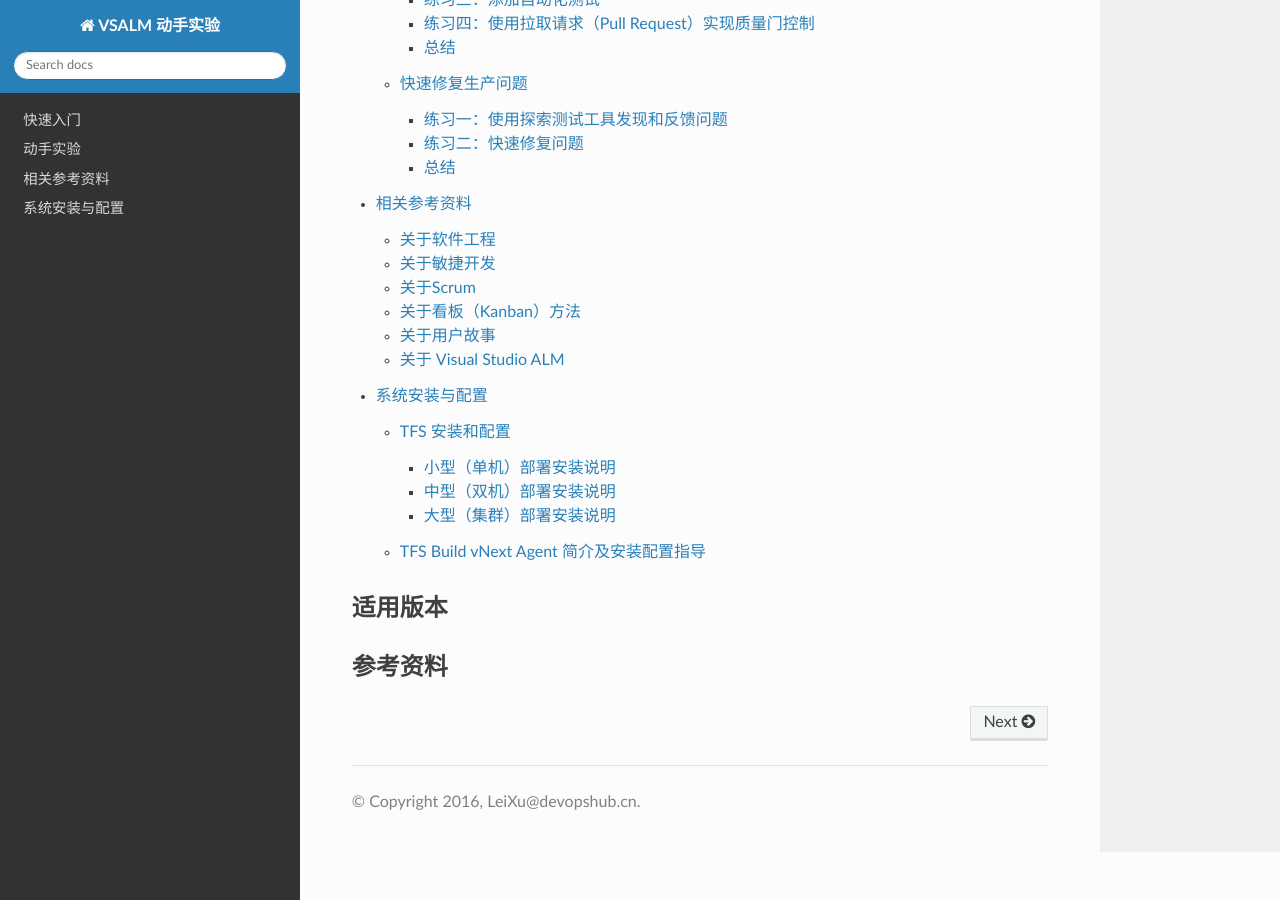
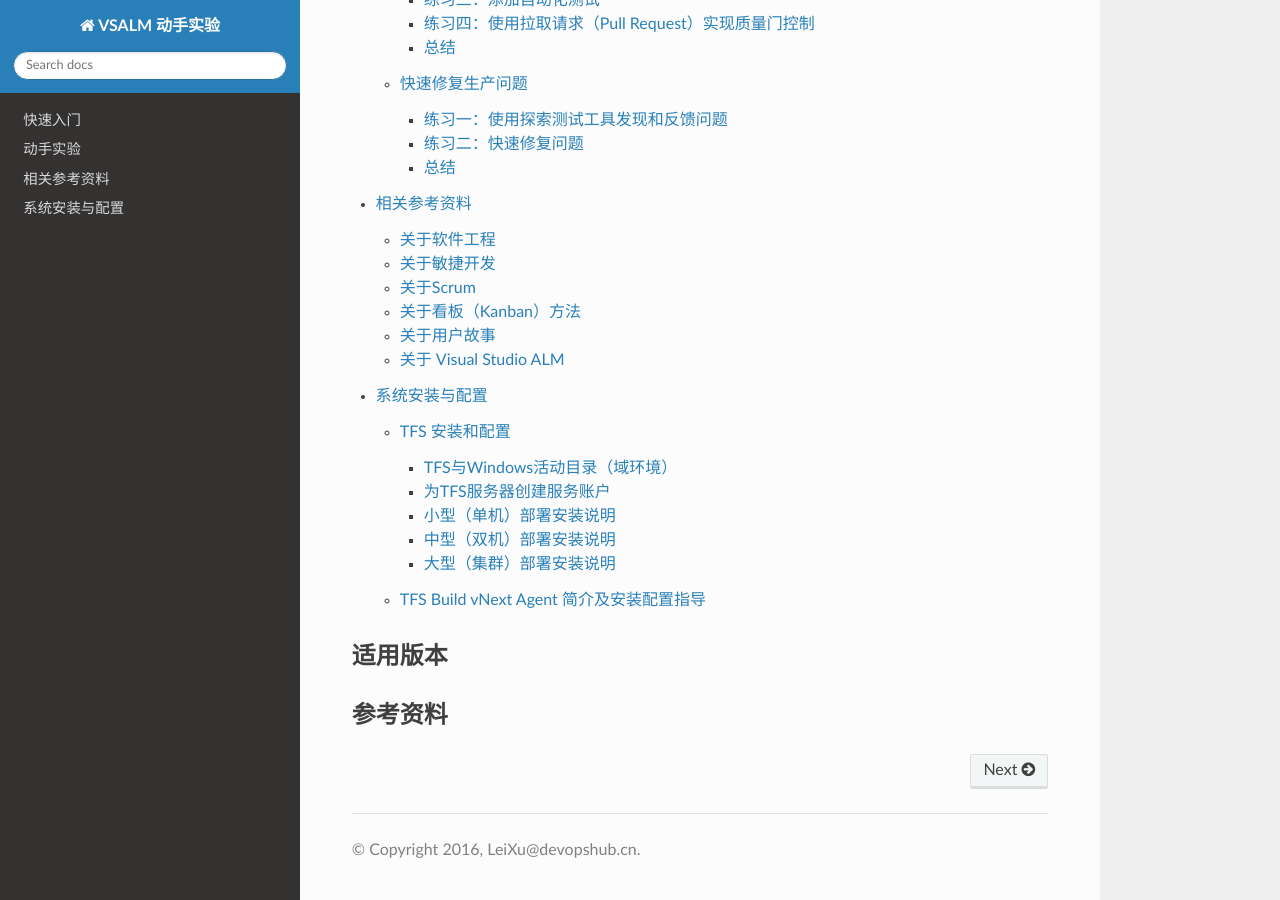
Before and after one commit to ups216/vsalm-hols, a Sphinx documentation site: the page built from docs/index.rst, in a window 1280 px wide and 900 px high, scrolled down 1431 px. Built offline with Sphinx 7.4.7 and the Read the Docs theme 2.0.0, drawn with Linux system fonts in a browser that asks for light colours; the version number could not be read and is left out; some of the changed lines change nothing that is shown.

Commit message:
added accounts and ad pages

```diff
--- /dev/null
+++ b/docs/others/tfs-installation-accounts.rst
@@ -0,0 +1,2 @@
+为TFS服务器创建服务账户
+^^^^^^^^^^^^^^^^^^^^^^
--- /dev/null
+++ b/docs/others/tfs-installation-ad.rst
@@ -0,0 +1,32 @@
+TFS与Windows活动目录（域环境）
+^^^^^^^^^^^^^^^^^^^^^^^^^^^^^^
+
+活动目录（Active Directory）是面向Windows Standard Server、Windows Enterprise Server以及 Windows Datacenter Server的目录服务。Active Directory存储了有关网络对象的信息，并且让管理员和用户能够轻松地查找和使用这些信息。
+
+**什么时候需要将TFS部署在域环境？**
+
+如果将要使用您的TFS服务器的人员很多，或者您需要使用中型（双机），大型（集群）模式的部署，推荐您将TFS部署在域环境中。因为这样便于我们配置TFS的周边服务，如：报表服务，SharePoint服务和自动化持续集成服务。一般来说，我们无法在一台服务器上完成TFS核心服务和周边服务的完整部署，而必须将这些周边服务部署在独立的服务器上，这时我们就需要TFS服务于这些服务进行通信。在这种情况下，使用域环境将更加容易，因为我们可以使用域账户在不同的服务器之间进行授权，而不用依赖NETWORK SERVICE这类的机器账号进行授权。
+
+活动部署部署说明
+++++++++++++++++++++++++++
+
+.. attention::
+    这里提供的是最简单的Windows活动目录部署步骤，如果您需要企业级Windows活动目录部署，请与专业的Windows网络管理员进行沟通以便进行整理规划。这里所提供的安装步骤仅可作为测试和验证用途。
+
+1. 修改计算机名称
+
+    新安装Windows Server将使用一个随机字符串作为机器名称，这非常不利于后期维护。所以我们需求修改这个名称为我们所希望的机器名。
+
+    在 ** 服务器管理器 | 本地服务器 ** 中单击计算机名，并在弹出的对话中单击 **更改**，输入 新的计算机名称，单击 **确定**
+
+    .. figure:: images/ad-install-01-changecomputername.png
+
+    然后按照提示从新启动服务器。
+
+2. 安装Windows活动目录服务
+
+
+
+3. 将服务器升级为域控制器
+
+4. 从新启动服务器
--- a/docs/others/tfs-installation.rst
+++ b/docs/others/tfs-installation.rst
@@ -106,6 +106,8 @@ TFS 安装说明
 .. toctree::
    :titlesonly:
 
+   tfs-installation-ad
+   tfs-installation-accounts
    tfs-installation-small
    tfs-installation-middle
    tfs-installation-large
```
Also changed, not shown: docs/others/images/ad-install-01-changecomputername.png (added).
